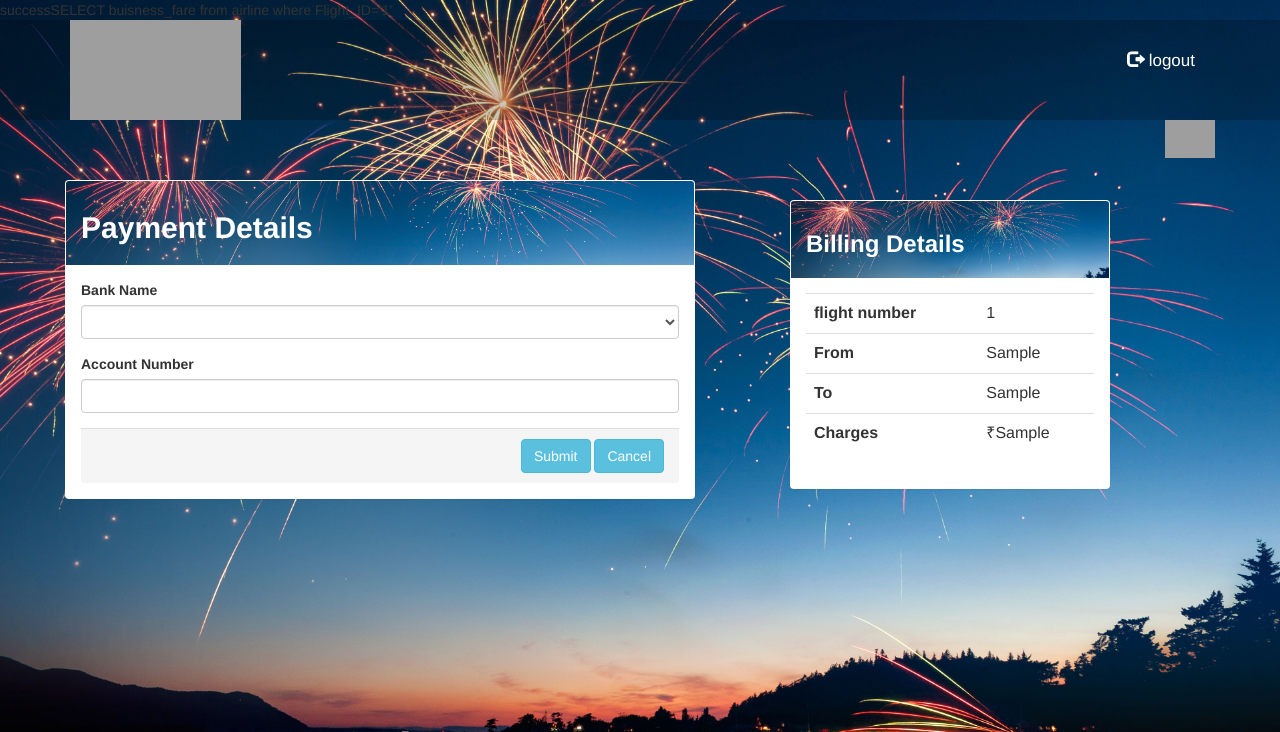
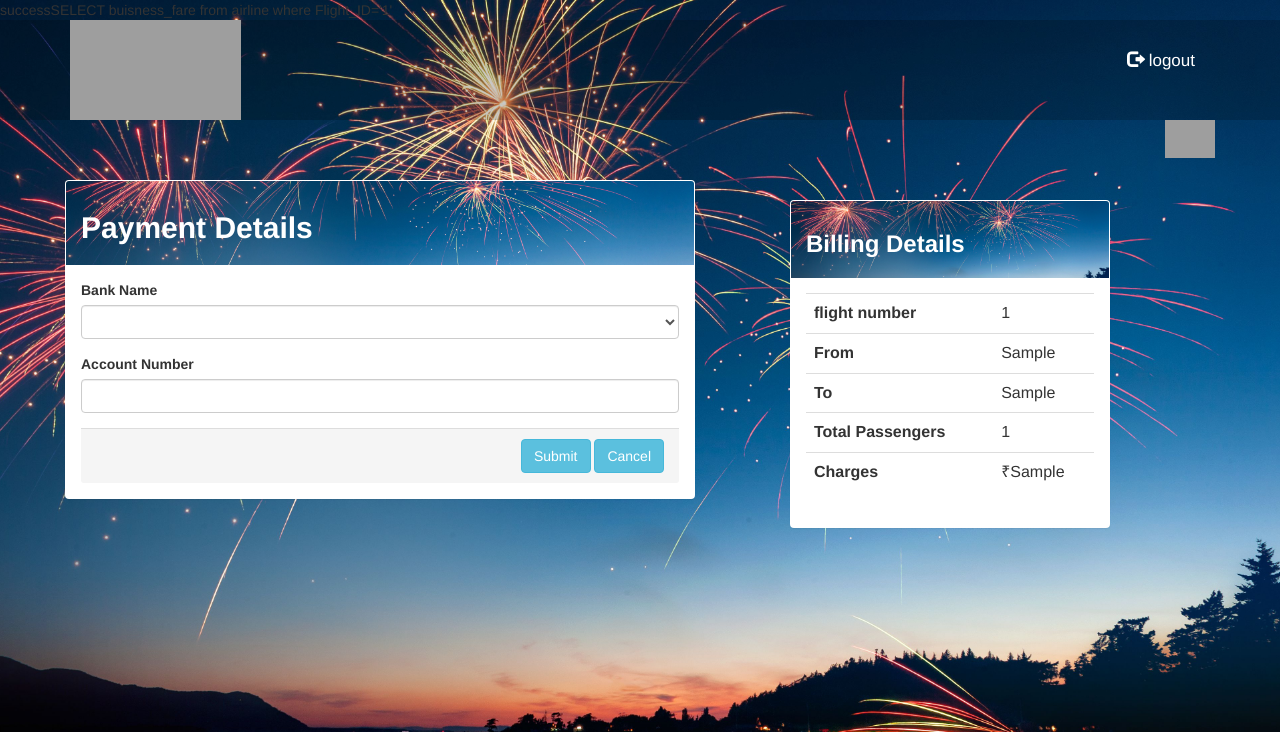
Before and after one commit to gvsankirtana/Airline-Management, a PHP site: page /flight_management/payment.php in a window 1280 px wide. Shown: the top 732 px of the page. Run offline with PHP 8.4, Linux system fonts and the light colour scheme; the visitor is signed in with stand-in values (Sample User, id 1); tables that the repository leaves empty or names only in its code hold one stand-in row (values such as "Sample post"); some libraries are stand-ins or nearby versions; grey boxes are pictures that could not be loaded.

Commit message:
add total passenger

```diff
--- a/payment.php
+++ b/payment.php
@@ -7,6 +7,7 @@
   include 'connect.php';
   $flightid = $_SESSION['flightid'];
   $class = $_SESSION['class'];
+  $s=$_SESSION['seats'];
   if($_SESSION['class']=="Business"){
     $price = "SELECT buisness_fare from airline where Flight_ID='$flightid'";
     echo $price;
@@ -210,6 +211,10 @@
               <td><?php echo $row[2] ?> </td>
             </tr>
             <tr>
+            <tr>
+              <th>Total Passengers</th>
+              <td><?php echo $s ?></td>
+            </tr>
               <th>Charges</th>
               <td><?php echo "₹";echo $pricerow[0] ?></td>
             </tr>
```
